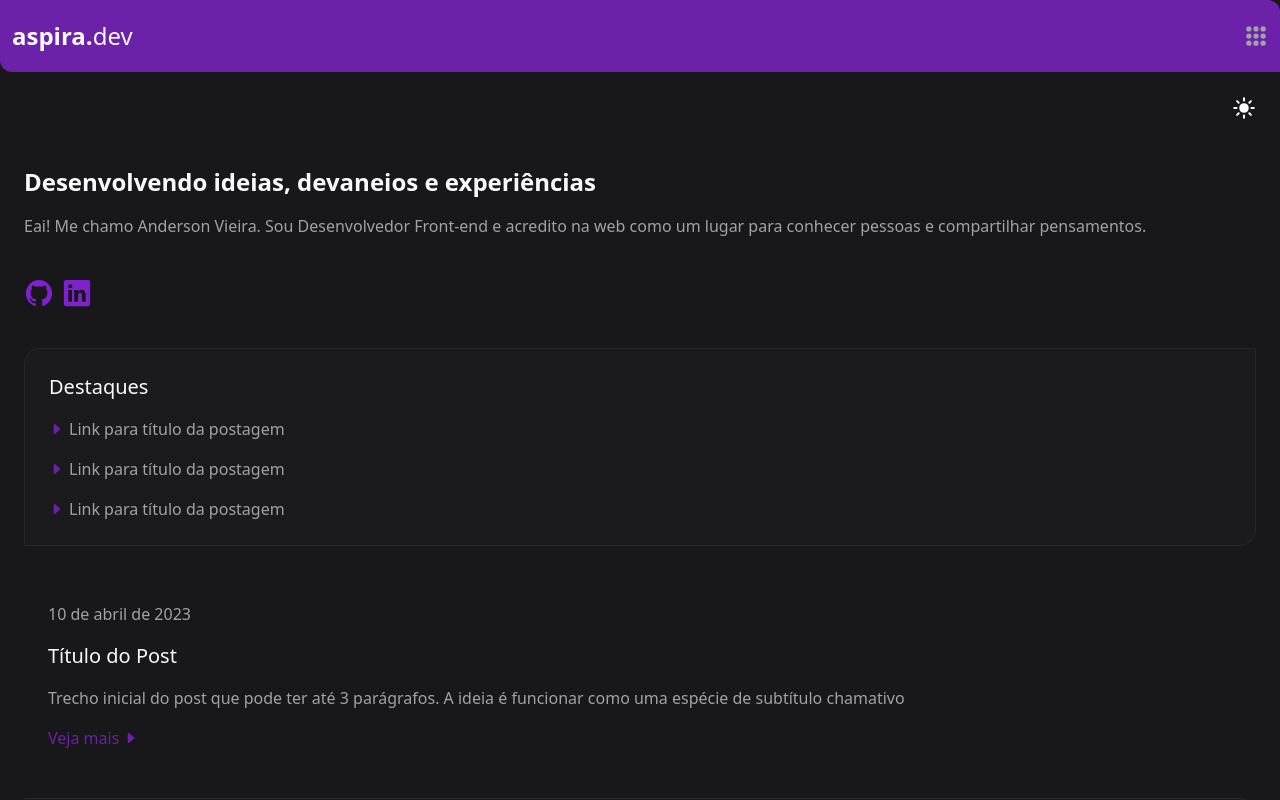
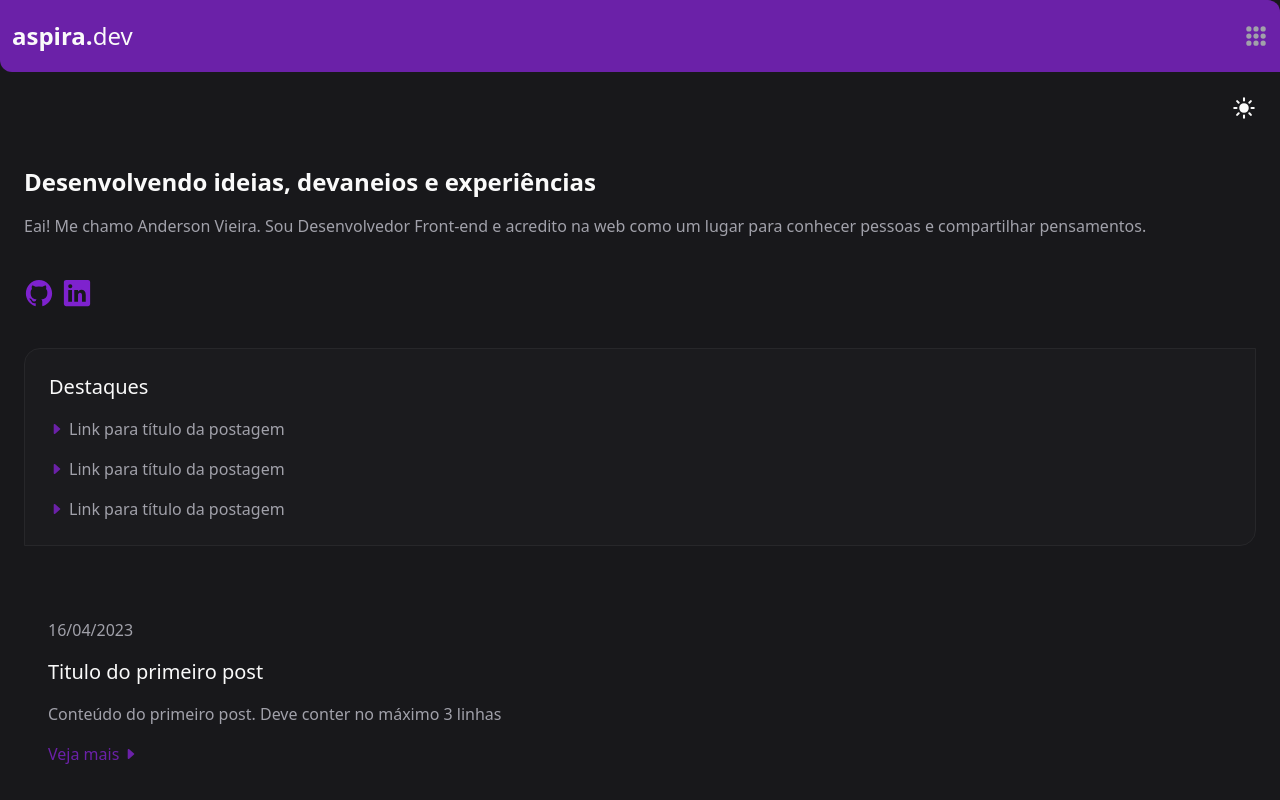
Before and after one commit to vieira-a/blog, a React (Vite) app: page / in a window 1280 px wide. Shown: the top 800 px of the page. Built offline with nearby package versions, Linux system fonts and the light colour scheme.

Commit message:
feat: get posts dynamically

```diff
--- a/package.json
+++ b/package.json
@@ -9,6 +9,7 @@
     "preview": "vite preview"
   },
   "dependencies": {
+    "markdown-to-jsx": "^7.2.0",
     "react": "^18.2.0",
     "react-dom": "^18.2.0",
     "react-icons": "^4.8.0",
--- /dev/null
+++ b/src/common/interfaces/IPosts.ts
@@ -0,0 +1,16 @@
+export interface IPosts {
+  posts: {
+    id: number;
+    date: string;
+    title: string;
+    sumary: string;
+    content: string;
+  }[];
+}
+
+export interface IPostsCard {
+  date: string;
+  title: string;
+  sumary: string;
+  content?: string;
+}
--- a/src/components/Post/PostCard/index.tsx
+++ b/src/components/Post/PostCard/index.tsx
@@ -1,21 +1,20 @@
 import { IoCaretForwardOutline } from "react-icons/io5";
 import Button from "../../Button";
+import { IPostsCard } from "src/common/interfaces/IPosts";
+import Markdown from "markdown-to-jsx";
 
-export default function PostCard() {
+export default function PostCard({ date, title, sumary }: IPostsCard) {
   return (
-    <article className="flex flex-col gap-4">
-      <p>10 de abril de 2023</p>
-      <h2>Título do Post</h2>
-      <p>
-        Trecho inicial do post que pode ter até 3 parágrafos. A ideia é
-        funcionar como uma espécie de subtítulo chamativo
-      </p>
+    <div className="flex flex-col gap-4 py-4">
+      <p>{date}</p>
+      <h2>{title}</h2>
+      <p>{sumary}</p>
       <Button className="flex gap-1 items-center">
         <a className="text-purple-800" href="#">
           Veja mais
         </a>
         <IoCaretForwardOutline className="text-purple-800" />
       </Button>
-    </article>
+    </div>
   );
 }
--- a/src/components/Post/index.tsx
+++ b/src/components/Post/index.tsx
@@ -1,9 +1,24 @@
 import PostCard from "./PostCard";
+import { IPosts } from "src/common/interfaces/IPosts";
+import postData from "../../data/posts.json";
 
 export default function Post() {
+  const data = postData as IPosts;
+
   return (
     <section className="mx-6 p-6">
-      <PostCard />
+      {data.posts.map((post) => {
+        return (
+          <article key={post.id}>
+            <PostCard
+              key={post.id}
+              date={post.date}
+              title={post.title}
+              sumary={post.sumary}
+            />
+          </article>
+        );
+      })}
     </section>
   );
 }
--- /dev/null
+++ b/src/data/posts.json
@@ -0,0 +1,25 @@
+{
+  "posts": [
+    {
+      "id": 1,
+      "date": "16/04/2023",
+      "title": "Titulo do primeiro post",
+      "sumary": "Conteúdo do primeiro post. Deve conter no máximo 3 linhas",
+      "content": "Conteúdo completo do post que vai ser carregado ao clicar no post para exibi-lo por completo."
+    },
+    {
+      "id": 2,
+      "date": "16/04/2023",
+      "title": "Titulo do segundo post",
+      "sumary": "Conteúdo do primeiro post. Deve conter no máximo 3 linhas",
+      "content": "Conteúdo completo do post que vai ser carregado ao clicar no post para exibi-lo por completo."
+    },
+    {
+      "id": 3,
+      "date": "16/04/2023",
+      "title": "Titulo do terceiro post",
+      "sumary": "Conteúdo do primeiro post. Deve conter no máximo 3 linhas",
+      "content": "Conteúdo completo do post que vai ser carregado ao clicar no post para exibi-lo por completo."
+    }
+  ]
+}
--- a/tsconfig.json
+++ b/tsconfig.json
@@ -5,7 +5,7 @@
     "lib": ["DOM", "DOM.Iterable", "ESNext"],
     "allowJs": false,
     "skipLibCheck": true,
-    "esModuleInterop": false,
+    "esModuleInterop": true,
     "allowSyntheticDefaultImports": true,
     "strict": true,
     "forceConsistentCasingInFileNames": true,
```
Also changed, not shown: 1 other file (tests, documents, lock files or other folders).
